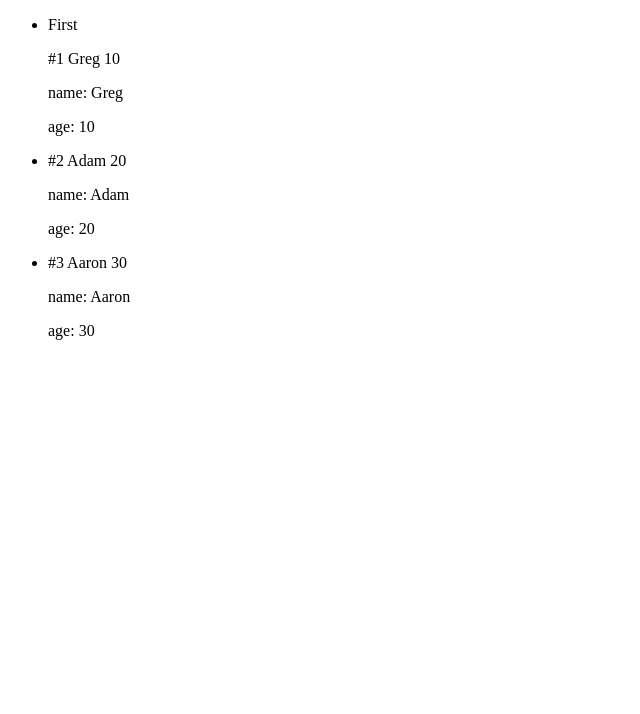
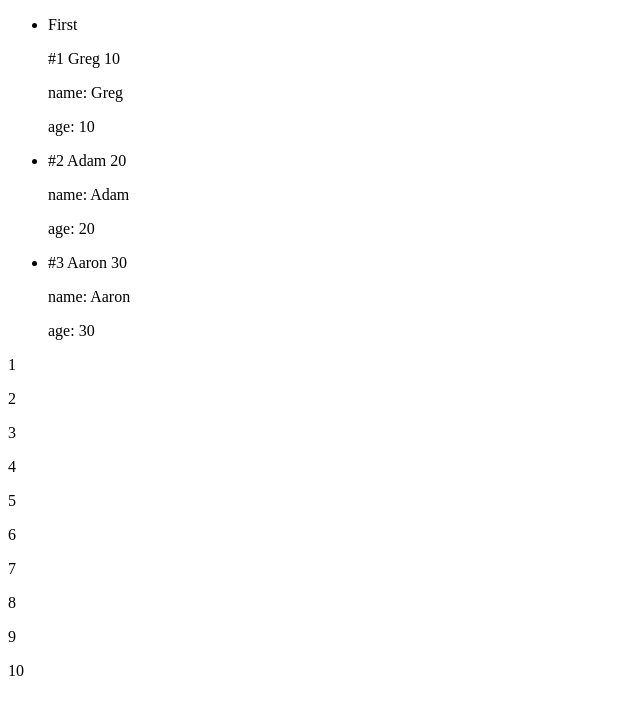
Before and after one commit to begimov/VueJSLrn, a plain HTML site: page loops/index.html in a window 1280 px wide. Shown: the whole page, without its empty margins (0-640 px from the left). Drawn offline with nearby package versions, Linux system fonts and the light colour scheme.

Commit message:
v-for in integer

```diff
--- a/loops/index.html
+++ b/loops/index.html
@@ -16,6 +16,10 @@
           </li>
           <p v-if="!loaded">Loading...</p>
         </ul>
+      </template>
+
+      <template>
+        <p v-for="num in 10">{{ num }}</p>
       </template>
     </div>
 
```
